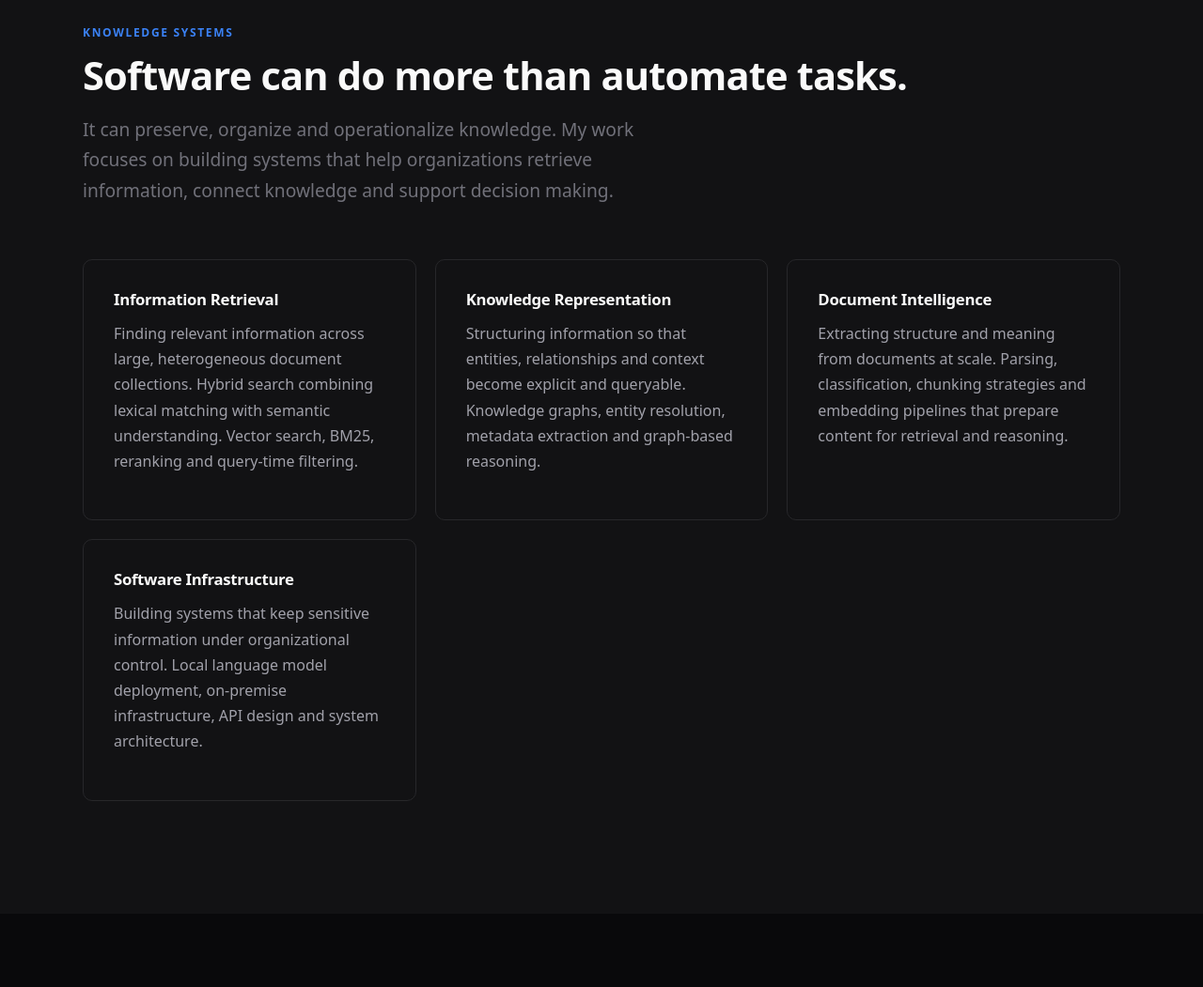
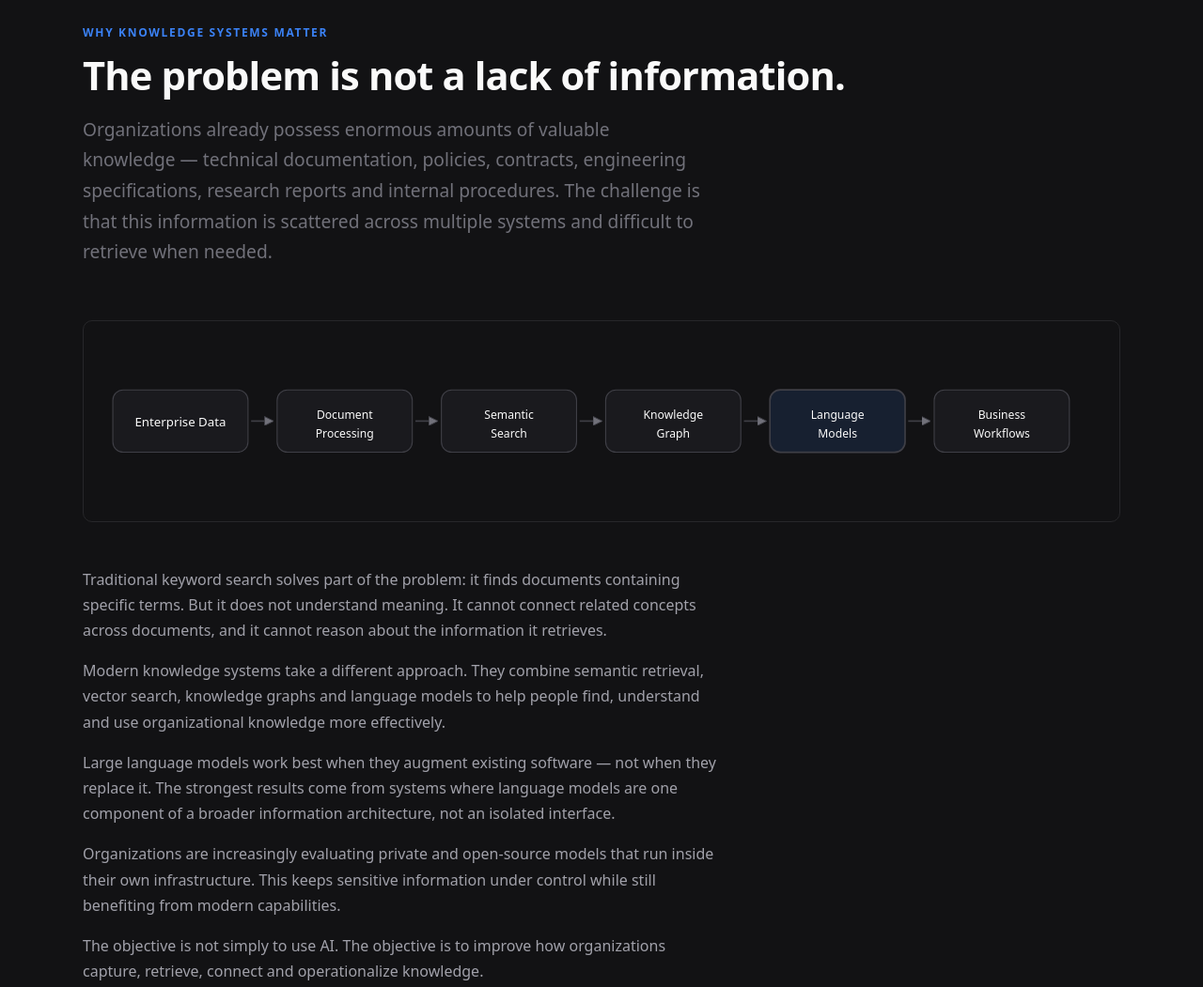
Before and after one commit to rbvidal/rbvidal.github.io, a plain HTML site: page index.html in a window 1280 px wide. Shown: the part 920-1971 px from the top of the page at 94% size. Drawn offline with Linux system fonts and the light colour scheme.

Commit message:
Add "Why Knowledge Systems Matter" section between Hero and Knowledge Systems
Educational section explaining the engineering motivation behind knowledge
systems — not an AI tutorial. Includes a minimal SVG pipeline diagram and
transition into the Solutions section.

Co-Authored-By: Claude Opus 4.7 <noreply@anthropic.com>

```diff
--- a/index.html
+++ b/index.html
@@ -45,6 +45,66 @@
     <p class="lead">Building software that helps organizations organize, retrieve and operationalize knowledge.</p>
     <div class="hero-actions">
       <a href="#projects" class="btn btn-primary">View Solutions</a>
+    </div>
+  </div>
+</section>
+
+<!-- ═══════════ Why Knowledge Systems Matter ═══════════ -->
+<section id="why-knowledge" class="bg-mid" aria-labelledby="why-heading">
+  <div class="wrap">
+    <div class="section-header reveal">
+      <p class="eyebrow">Why Knowledge Systems Matter</p>
+      <h2 id="why-heading">The problem is not a lack of information.</h2>
+      <p class="lead">Organizations already possess enormous amounts of valuable knowledge — technical documentation, policies, contracts, engineering specifications, research reports and internal procedures. The challenge is that this information is scattered across multiple systems and difficult to retrieve when needed.</p>
+    </div>
+
+    <div class="diagram reveal" aria-label="From data to knowledge" role="img" style="margin-bottom:48px">
+      <svg viewBox="0 0 960 120" xmlns="http://www.w3.org/2000/svg">
+        <defs>
+          <marker id="why-arrow" viewBox="0 0 10 10" refX="8" refY="5" markerWidth="6" markerHeight="6" orient="auto"><path d="M0,0 L10,5 L0,10 Z" fill="var(--muted)"/></marker>
+        </defs>
+        <rect x="10" y="30" width="130" height="60" rx="10" fill="var(--bg3)" stroke="var(--border-light)"/>
+        <text x="75" y="65" text-anchor="middle" font-size="12" fill="#fafafa">Enterprise Data</text>
+
+        <line x1="143" y1="60" x2="163" y2="60" stroke="var(--muted)" stroke-width="1.5" marker-end="url(#why-arrow)"/>
+
+        <rect x="168" y="30" width="130" height="60" rx="10" fill="var(--bg3)" stroke="var(--border-light)"/>
+        <text x="233" y="58" text-anchor="middle" font-size="11" fill="#fafafa">Document</text>
+        <text x="233" y="76" text-anchor="middle" font-size="11" fill="#fafafa">Processing</text>
+
+        <line x1="301" y1="60" x2="321" y2="60" stroke="var(--muted)" stroke-width="1.5" marker-end="url(#why-arrow)"/>
+
+        <rect x="326" y="30" width="130" height="60" rx="10" fill="var(--bg3)" stroke="var(--border-light)"/>
+        <text x="391" y="58" text-anchor="middle" font-size="11" fill="#fafafa">Semantic</text>
+        <text x="391" y="76" text-anchor="middle" font-size="11" fill="#fafafa">Search</text>
+
+        <line x1="459" y1="60" x2="479" y2="60" stroke="var(--muted)" stroke-width="1.5" marker-end="url(#why-arrow)"/>
+
+        <rect x="484" y="30" width="130" height="60" rx="10" fill="var(--bg3)" stroke="var(--border-light)"/>
+        <text x="549" y="58" text-anchor="middle" font-size="11" fill="#fafafa">Knowledge</text>
+        <text x="549" y="76" text-anchor="middle" font-size="11" fill="#fafafa">Graph</text>
+
+        <line x1="617" y1="60" x2="637" y2="60" stroke="var(--muted)" stroke-width="1.5" marker-end="url(#why-arrow)"/>
+
+        <rect x="642" y="30" width="130" height="60" rx="10" fill="var(--accent-dim)" stroke="var(--accent)" stroke-width="1.5"/>
+        <text x="707" y="58" text-anchor="middle" font-size="11" fill="#fafafa">Language</text>
+        <text x="707" y="76" text-anchor="middle" font-size="11" fill="#fafafa">Models</text>
+
+        <line x1="775" y1="60" x2="795" y2="60" stroke="var(--muted)" stroke-width="1.5" marker-end="url(#why-arrow)"/>
+
+        <rect x="800" y="30" width="130" height="60" rx="10" fill="var(--bg3)" stroke="var(--border-light)"/>
+        <text x="865" y="58" text-anchor="middle" font-size="11" fill="#fafafa">Business</text>
+        <text x="865" y="76" text-anchor="middle" font-size="11" fill="#fafafa">Workflows</text>
+      </svg>
+    </div>
+
+    <div class="reveal" style="max-width:680px">
+      <p>Traditional keyword search solves part of the problem: it finds documents containing specific terms. But it does not understand meaning. It cannot connect related concepts across documents, and it cannot reason about the information it retrieves.</p>
+      <p>Modern knowledge systems take a different approach. They combine semantic retrieval, vector search, knowledge graphs and language models to help people find, understand and use organizational knowledge more effectively.</p>
+      <p>Large language models work best when they augment existing software — not when they replace it. The strongest results come from systems where language models are one component of a broader information architecture, not an isolated interface.</p>
+      <p>Organizations are increasingly evaluating private and open-source models that run inside their own infrastructure. This keeps sensitive information under control while still benefiting from modern capabilities.</p>
+      <p>The objective is not simply to use AI. The objective is to improve how organizations capture, retrieve, connect and operationalize knowledge.</p>
+      <p style="margin-top:32px;color:var(--accent)">The solutions below demonstrate how these concepts combine into practical software systems for document intelligence, semantic retrieval, workflow automation and knowledge-driven applications.</p>
     </div>
   </div>
 </section>
```
